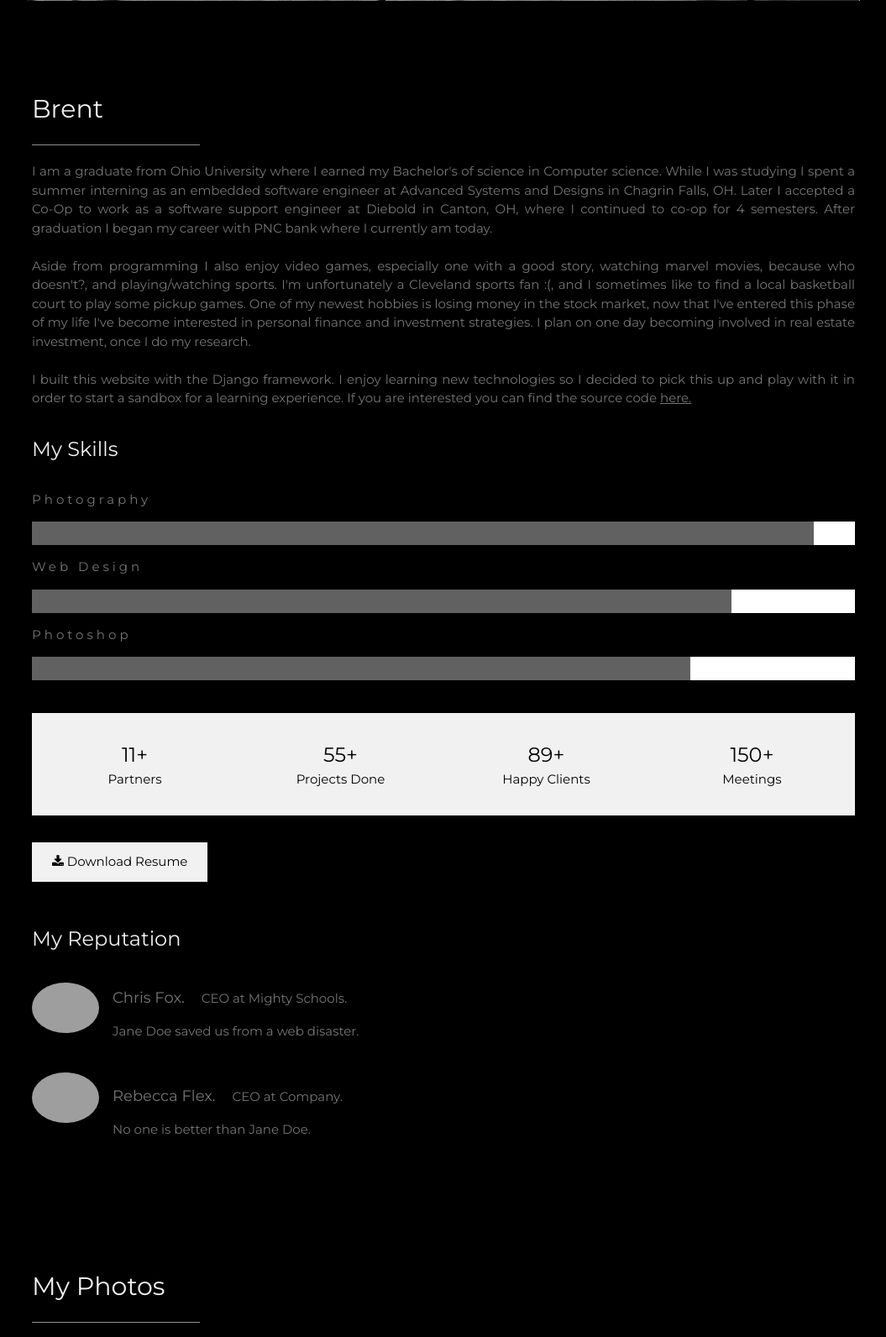
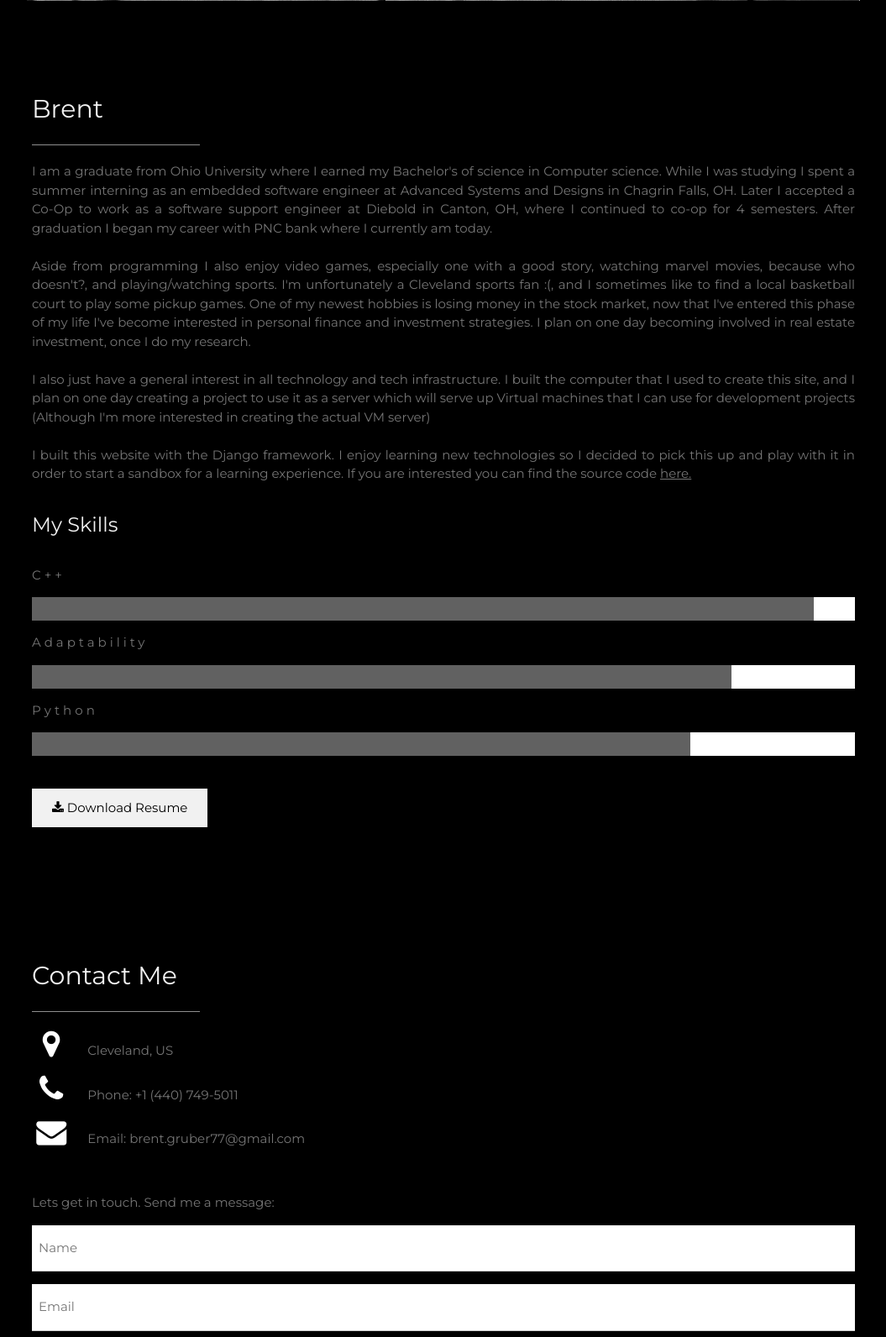
Before and after one commit to BrentGruber/Resume, a Django app: template resume/bio/templates/bio/about.html in a window 1280 px wide. Shown: the part 1172-2764 px from the top of the page at 84% size, without its empty margins (172-1227 px from the left). Run offline with Django 3.2, Linux system fonts and the light colour scheme; the template is opened without the code that fills it, so the values that code supplies are empty; grey boxes are pictures that could not be loaded.

Commit message:
Updating info in profile page

```diff
--- a/resume/bio/templates/bio/about.html
+++ b/resume/bio/templates/bio/about.html
@@ -74,83 +74,37 @@ img { image-orientation: horizontal; }
        sports fan :(, and I sometimes like to find a local basketball court to play some pickup games.  One of my newest hobbies is losing money in the stock market, now that I've entered this phase
        of my life I've become interested in personal finance and investment strategies.  I plan on one day becoming involved in real estate investment, once I do my research.
       <br><br>
+      I also just have a general interest in all technology and tech infrastructure.  I built the computer that I used to create this site, and I plan on one day creating a project to use it as a server
+      which will serve up Virtual machines that I can use for development projects (Although I'm more interested in creating the actual VM server)
+      <br><br>
       I built this website with the Django framework.  I enjoy learning new technologies so I decided to pick this up and play with it in order to start a sandbox for a learning experience.
       If you are interested you can find the source code
       <a href="https://github.com/BrentGruber/Resume">here.</a>
 
     </p>
     <h3 class="w3-padding-16 w3-text-light-grey">My Skills</h3>
-    <p class="w3-wide">Photography</p>
+    <p class="w3-wide">C++</p>
     <div class="w3-white">
       <div class="w3-dark-grey" style="height:28px;width:95%"></div>
     </div>
-    <p class="w3-wide">Web Design</p>
+    <p class="w3-wide">Adaptability</p>
     <div class="w3-white">
       <div class="w3-dark-grey" style="height:28px;width:85%"></div>
     </div>
-    <p class="w3-wide">Photoshop</p>
+    <p class="w3-wide">Python</p>
     <div class="w3-white">
       <div class="w3-dark-grey" style="height:28px;width:80%"></div>
     </div><br>
 
-    <div class="w3-row w3-center w3-padding-16 w3-section w3-light-grey">
-      <div class="w3-quarter w3-section">
-        <span class="w3-xlarge">11+</span><br>
-        Partners
-      </div>
-      <div class="w3-quarter w3-section">
-        <span class="w3-xlarge">55+</span><br>
-        Projects Done
-      </div>
-      <div class="w3-quarter w3-section">
-        <span class="w3-xlarge">89+</span><br>
-        Happy Clients
-      </div>
-      <div class="w3-quarter w3-section">
-        <span class="w3-xlarge">150+</span><br>
-        Meetings
-      </div>
-    </div>
 
     <button class="w3-button w3-light-grey w3-padding-large w3-section">
       <i class="fa fa-download"></i> Download Resume
     </button>
 
-    <!-- Testimonials -->
-    <h3 class="w3-padding-24 w3-text-light-grey">My Reputation</h3>
-    <img src="/w3images/bandmember.jpg" alt="Avatar" class="w3-left w3-circle w3-margin-right" style="width:80px">
-    <p><span class="w3-large w3-margin-right">Chris Fox.</span> CEO at Mighty Schools.</p>
-    <p>Jane Doe saved us from a web disaster.</p><br>
 
-    <img src="/w3images/avatar_g2.jpg" alt="Avatar" class="w3-left w3-circle w3-margin-right" style="width:80px">
-    <p><span class="w3-large w3-margin-right">Rebecca Flex.</span> CEO at Company.</p>
-    <p>No one is better than Jane Doe.</p>
   <!-- End About Section -->
   </div>
 
-  <!-- Portfolio Section -->
-  <div class="w3-padding-64 w3-content" id="photos">
-    <h2 class="w3-text-light-grey">My Photos</h2>
-    <hr style="width:200px" class="w3-opacity">
-
-    <!-- Grid for photos -->
-    <div class="w3-row-padding" style="margin:0 -16px">
-      <div class="w3-half">
-        <img src="/w3images/wedding.jpg" style="width:100%">
-        <img src="/w3images/rocks.jpg" style="width:100%">
-        <img src="/w3images/sailboat.jpg" style="width:100%">
-      </div>
-
-      <div class="w3-half">
-        <img src="/w3images/underwater.jpg" style="width:100%">
-        <img src="/w3images/chef.jpg" style="width:100%">
-        <img src="/w3images/wedding.jpg" style="width:100%">
-        <img src="/w3images/p6.jpg" style="width:100%">
-      </div>
-    <!-- End photo grid -->
-    </div>
-  <!-- End Portfolio Section -->
-  </div>
 
   <!-- Contact Section -->
   <div class="w3-padding-64 w3-content w3-text-grey" id="contact">
@@ -158,13 +112,14 @@ img { image-orientation: horizontal; }
     <hr style="width:200px" class="w3-opacity">
 
     <div class="w3-section">
-      <p><i class="fa fa-map-marker fa-fw w3-text-white w3-xxlarge w3-margin-right"></i> Chicago, US</p>
-      <p><i class="fa fa-phone fa-fw w3-text-white w3-xxlarge w3-margin-right"></i> Phone: +00 151515</p>
-      <p><i class="fa fa-envelope fa-fw w3-text-white w3-xxlarge w3-margin-right"> </i> Email: mail@mail.com</p>
+      <p><i class="fa fa-map-marker fa-fw w3-text-white w3-xxlarge w3-margin-right"></i> Cleveland, US</p>
+      <p><i class="fa fa-phone fa-fw w3-text-white w3-xxlarge w3-margin-right"></i> Phone: +1 (440) 749-5011</p>
+      <p><i class="fa fa-envelope fa-fw w3-text-white w3-xxlarge w3-margin-right"> </i> Email: brent.gruber77@gmail.com</p>
     </div><br>
     <p>Lets get in touch. Send me a message:</p>
 
-    <form action="/action_page.php" target="_blank">
+    <!-- TODO: implement message functionality-->
+    <form action="/message" target="_blank">
       <p><input class="w3-input w3-padding-16" type="text" placeholder="Name" required name="Name"></p>
       <p><input class="w3-input w3-padding-16" type="text" placeholder="Email" required name="Email"></p>
       <p><input class="w3-input w3-padding-16" type="text" placeholder="Subject" required name="Subject"></p>
@@ -178,7 +133,7 @@ img { image-orientation: horizontal; }
   <!-- End Contact Section -->
   </div>
 
-    <!-- Footer -->
+    <!-- Footer TODO: add links-->
   <footer class="w3-content w3-padding-64 w3-text-grey w3-xlarge">
     <i class="fa fa-facebook-official w3-hover-opacity"></i>
     <i class="fa fa-instagram w3-hover-opacity"></i>
```
